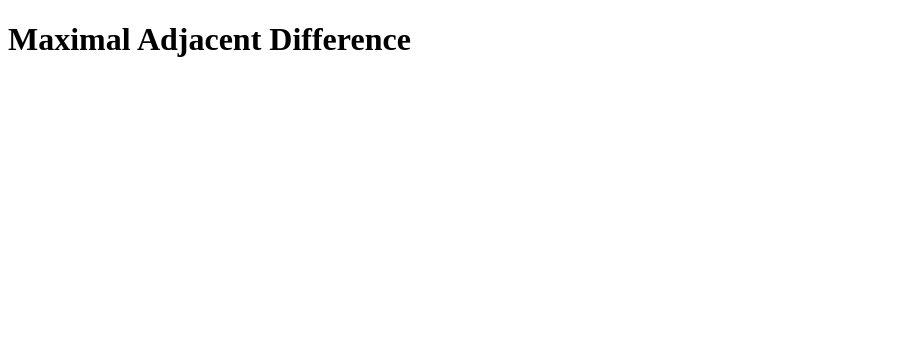
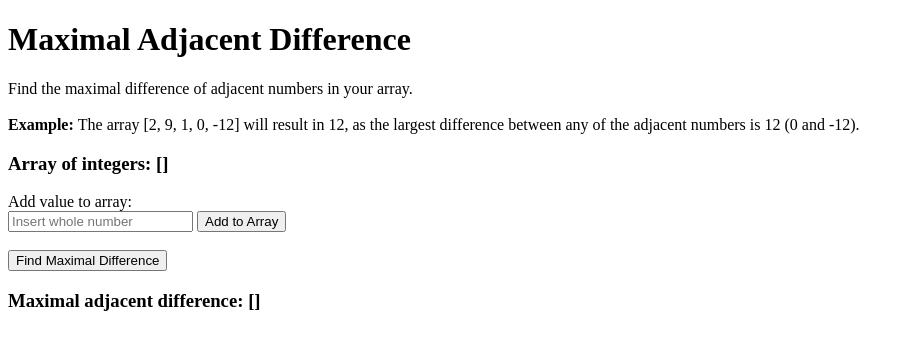
Before and after one commit to jkaho/javascriptmas, a plain HTML site: page challenge-14/index-14.html in a window 1280 px wide. Shown: the whole page, without its empty margins (0-914 px from the left). Drawn offline with Linux system fonts and the light colour scheme.

Commit message:
14: Modify html to structure UI

```diff
--- a/challenge-14/index-14.html
+++ b/challenge-14/index-14.html
@@ -8,8 +8,22 @@
 <body>
     <header>
         <h1>Maximal Adjacent Difference</h1>
+        <p>
+            Find the maximal difference of adjacent numbers in your array.
+            <br><br>
+            <strong>Example: </strong> The array [2, 9, 1, 0, -12] will result in 12, as the largest difference between any of the adjacent numbers is 12 (0 and -12).
+        </p>
     </header>
-    <main></main>
+    <main>
+        <h3>Array of integers: [<span id="integer-array"></span>]</h3>
+        <label for="integer">Add value to array: </label>
+        <br>
+        <input id="integer" type="number" placeholder="Insert whole number">
+        <button id="add" type="submit">Add to Array</button>
+        <br><br>
+        <button id="submit" type="submit">Find Maximal Difference</button>
+        <h3>Maximal adjacent difference: [<span id="maximal-diff"></span>]</h3>
+    </main>
     <script type="text/javascript" src ="assets/js/script-14.js"></script>
 </body>
 
```
